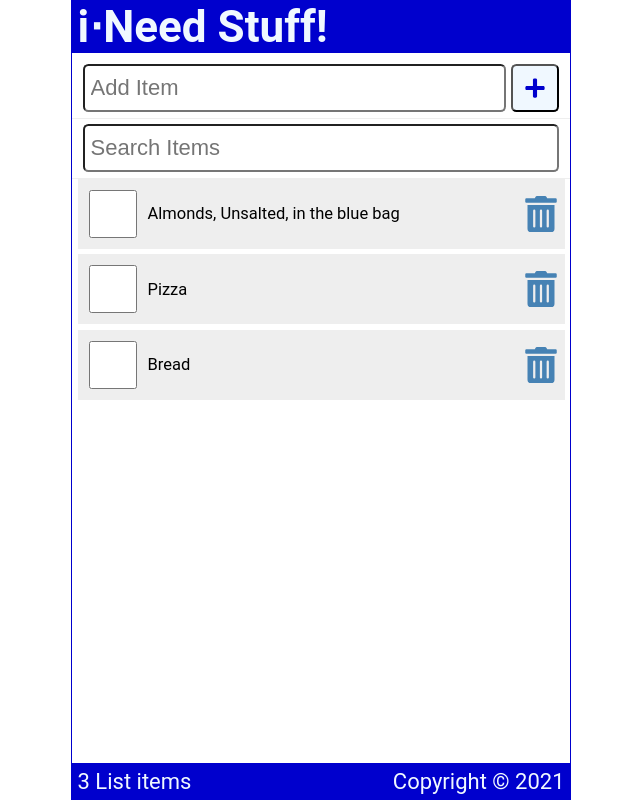
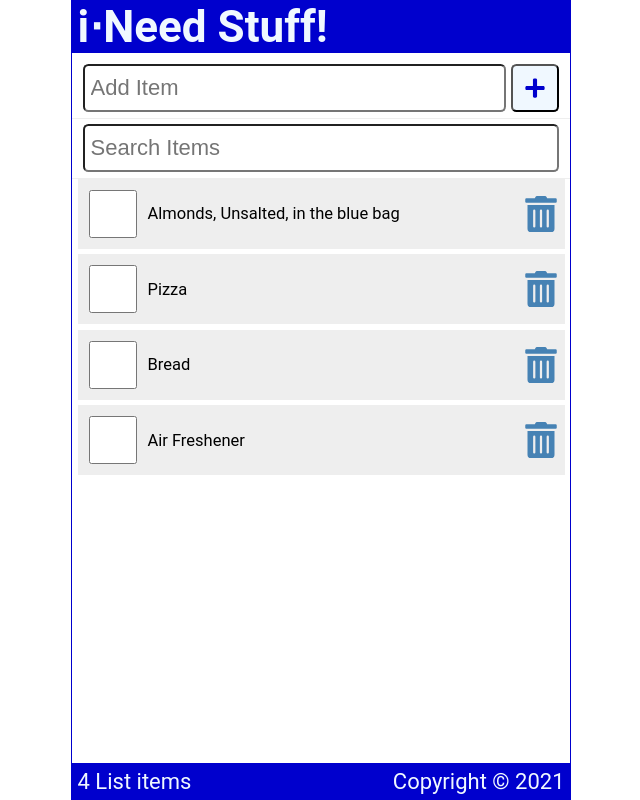
Before and after one commit to PrinceCorwin/Grocery-List, a React (Create React App) app: page / in a window 1280 px wide. Shown: the whole page, without its empty margins (319-959 px from the left). Built offline with nearby package versions, Linux system fonts and the light colour scheme; data requests are answered from the project's data file.

Commit message:
complete with json-server

```diff
--- a/data/db.json
+++ b/data/db.json
@@ -14,6 +14,11 @@
       "id": 3,
       "checked": false,
       "item": "Bread"
+    },
+    {
+      "id": 4,
+      "checked": false,
+      "item": "Air Freshener"
     }
   ]
 }
--- a/src/App.js
+++ b/src/App.js
@@ -5,6 +5,8 @@
 import Content from './Content';
 import Footer from './Footer';
 import { useState, useEffect } from 'react';
+import apiRequest from './apiRequest';
+
 function App() {
   const API_URL = 'http://localhost:3500/items';
 
@@ -20,7 +22,6 @@
         const response = await fetch(API_URL);
         if (!response.ok) throw Error('Did not receive expected data');
         const listItems = await response.json();
-        console.log(listItems);
         setItems(listItems);
         setFetchError(null);
       } catch (err) {
@@ -29,28 +30,52 @@
         setIsLoading(false);
       }
     };
-    setTimeout(() => {
-      fetchItems();
-    }, 2000);
+    fetchItems();
   }, []);
 
-  const addItem = (item) => {
+  const addItem = async (item) => {
     const id = items.length ? items.length + 1 : 1;
     const myNewItem = { id, checked: false, item };
     const listItems = [...items, myNewItem];
     setItems(listItems);
+
+    const postOptions = {
+      method: 'POST',
+      headers: {
+        'Content-Type': 'application/json',
+      },
+      body: JSON.stringify(myNewItem),
+    };
+    const result = await apiRequest(API_URL, postOptions);
+    if (result) setFetchError(result);
   };
 
-  const handleCheck = (id) => {
+  const handleCheck = async (id) => {
     const listItems = items.map((item) =>
       item.id === id ? { ...item, checked: !item.checked } : item
     );
     setItems(listItems);
+
+    const myItem = listItems.filter((item) => item.id === id);
+    const updateOptions = {
+      method: 'PATCH',
+      headers: {
+        'Content-Type': 'application/json',
+      },
+      body: JSON.stringify({ checked: myItem[0].checked }),
+    };
+    const reqUrl = `${API_URL}/${id}`;
+    const result = await apiRequest(reqUrl, updateOptions);
+    if (result) setFetchError(result);
   };
 
-  const handleDelete = (id) => {
+  const handleDelete = async (id) => {
     const listItems = items.filter((item) => item.id !== id);
     setItems(listItems);
+    const deleteOptions = { method: 'DELETE' };
+    const reqUrl = `${API_URL}/${id}`;
+    const result = await apiRequest(reqUrl, deleteOptions);
+    if (result) setFetchError(result);
   };
 
   const handleSubmit = (e) => {
--- a/src/Loader.js
+++ b/src/Loader.js
@@ -1,5 +1,3 @@
-import './loader.css';
-
 const Loader = () => {
   return (
     // <div className='loading'>
--- /dev/null
+++ b/src/apiRequest.js
@@ -0,0 +1,11 @@
+const apiRequest = async (url = '', optionsObj = null, errMsg = null) => {
+  try {
+    const response = await fetch(url, optionsObj);
+    if (!response.ok) throw Error('Please reload the app');
+  } catch (err) {
+    errMsg = err.message;
+  } finally {
+    return errMsg;
+  }
+};
+export default apiRequest;
--- a/src/index.css
+++ b/src/index.css
@@ -37,6 +37,79 @@
   justify-content: space-between;
   align-items: center;
 }
+
+/* Loading animation */
+.loadingParent {
+  color: mediumblue;
+}
+.loader {
+  /* position: absolute;
+  top: calc(50% - 32px);
+  left: calc(50% - 32px); */
+  margin: auto;
+  width: 64px;
+  height: 64px;
+  border-radius: 50%;
+  perspective: 800px;
+}
+
+.inner {
+  position: absolute;
+  box-sizing: border-box;
+  width: 100%;
+  height: 100%;
+  border-radius: 50%;
+}
+
+.inner.one {
+  left: 0%;
+  top: 0%;
+  animation: rotate-one 1s linear infinite;
+  border-bottom: 3px solid black;
+}
+
+.inner.two {
+  right: 0%;
+  top: 0%;
+  animation: rotate-two 1s linear infinite;
+  border-right: 3px solid black;
+}
+
+.inner.three {
+  right: 0%;
+  bottom: 0%;
+  animation: rotate-three 1s linear infinite;
+  border-top: 3px solid black;
+}
+
+@keyframes rotate-one {
+  0% {
+    transform: rotateX(35deg) rotateY(-45deg) rotateZ(0deg);
+  }
+  100% {
+    transform: rotateX(35deg) rotateY(-45deg) rotateZ(360deg);
+  }
+}
+
+@keyframes rotate-two {
+  0% {
+    transform: rotateX(50deg) rotateY(10deg) rotateZ(0deg);
+  }
+  100% {
+    transform: rotateX(50deg) rotateY(10deg) rotateZ(360deg);
+  }
+}
+
+@keyframes rotate-three {
+  0% {
+    transform: rotateX(35deg) rotateY(55deg) rotateZ(0deg);
+  }
+  100% {
+    transform: rotateX(35deg) rotateY(55deg) rotateZ(360deg);
+  }
+}
+
+/* end loading animation */
 
 main {
   width: 100%;
--- a/src/loader.css
+++ /dev/null
@@ -1,69 +0,0 @@
-.loadingParent {
-  color: mediumblue;
-}
-.loader {
-  /* position: absolute;
-  top: calc(50% - 32px);
-  left: calc(50% - 32px); */
-  margin: auto;
-  width: 64px;
-  height: 64px;
-  border-radius: 50%;
-  perspective: 800px;
-}
-
-.inner {
-  position: absolute;
-  box-sizing: border-box;
-  width: 100%;
-  height: 100%;
-  border-radius: 50%;
-}
-
-.inner.one {
-  left: 0%;
-  top: 0%;
-  animation: rotate-one 1s linear infinite;
-  border-bottom: 3px solid black;
-}
-
-.inner.two {
-  right: 0%;
-  top: 0%;
-  animation: rotate-two 1s linear infinite;
-  border-right: 3px solid black;
-}
-
-.inner.three {
-  right: 0%;
-  bottom: 0%;
-  animation: rotate-three 1s linear infinite;
-  border-top: 3px solid black;
-}
-
-@keyframes rotate-one {
-  0% {
-    transform: rotateX(35deg) rotateY(-45deg) rotateZ(0deg);
-  }
-  100% {
-    transform: rotateX(35deg) rotateY(-45deg) rotateZ(360deg);
-  }
-}
-
-@keyframes rotate-two {
-  0% {
-    transform: rotateX(50deg) rotateY(10deg) rotateZ(0deg);
-  }
-  100% {
-    transform: rotateX(50deg) rotateY(10deg) rotateZ(360deg);
-  }
-}
-
-@keyframes rotate-three {
-  0% {
-    transform: rotateX(35deg) rotateY(55deg) rotateZ(0deg);
-  }
-  100% {
-    transform: rotateX(35deg) rotateY(55deg) rotateZ(360deg);
-  }
-}
```
